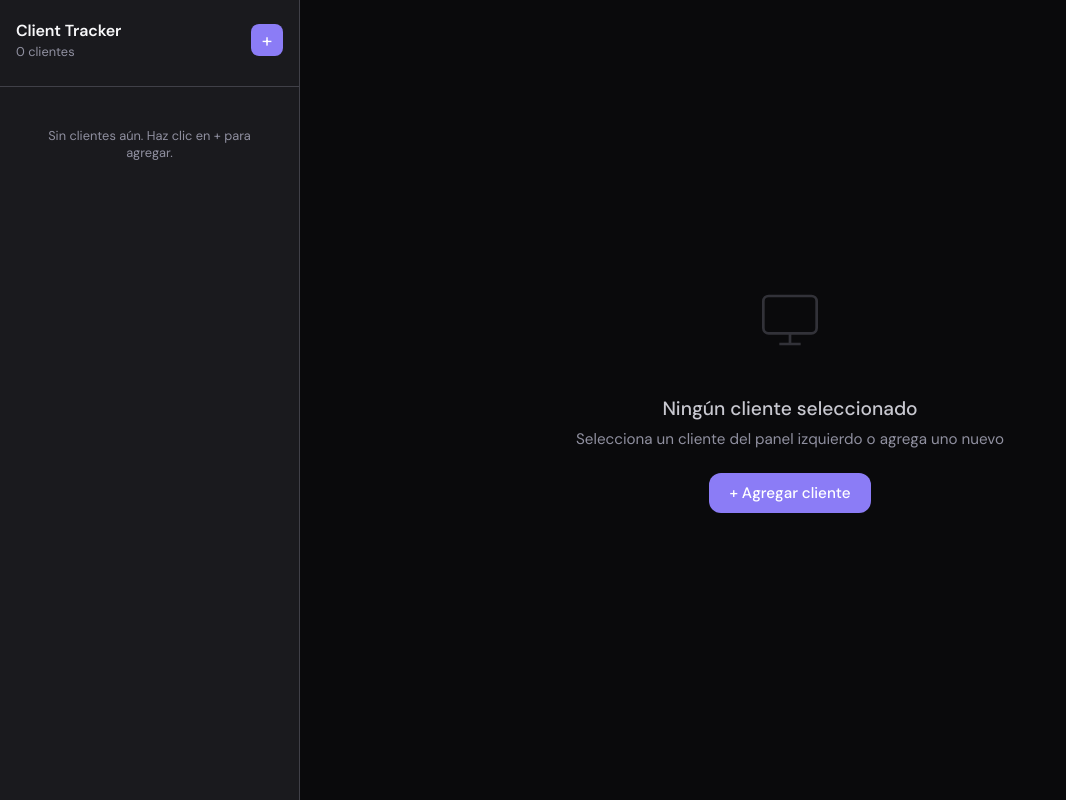
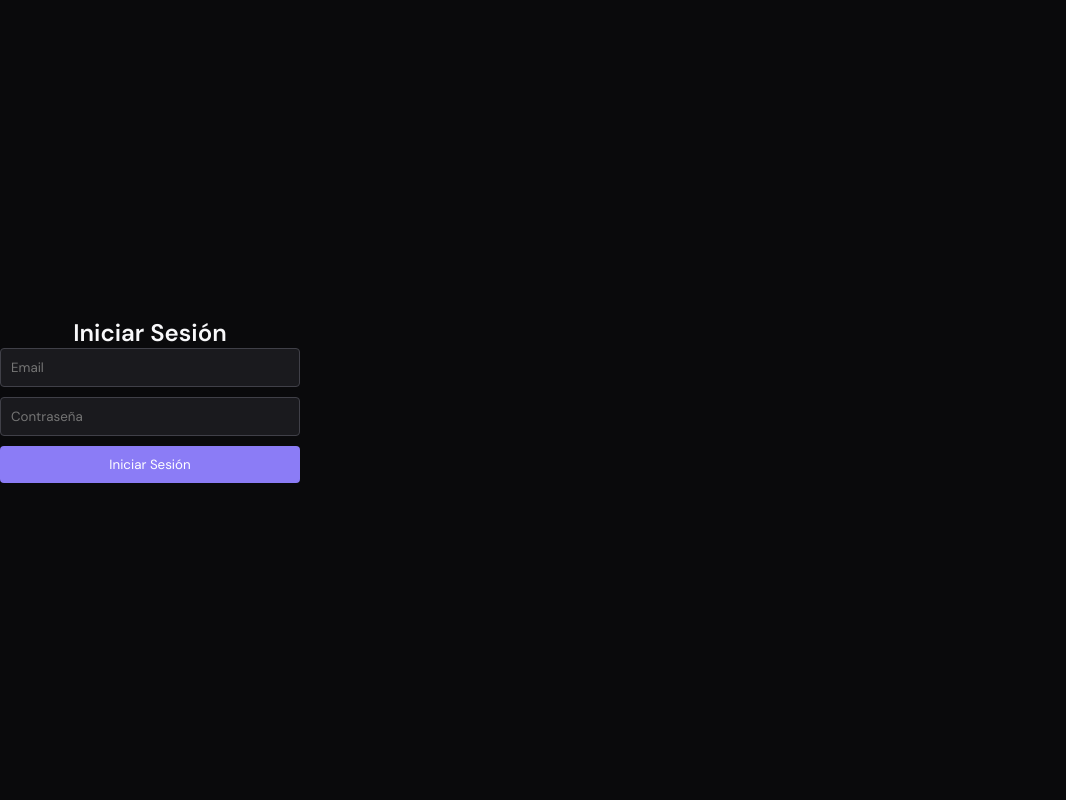
Before and after one commit to Adriel93/client-tracker, a React (Create React App) app: page / in a window 1280 px wide. Shown: the whole page, without its empty margins (0-1066 px from the left). Built offline with nearby package versions, Linux system fonts and the light colour scheme; no server answers.

Commit message:
Add basic authentication with Supabase

```diff
--- a/package.json
+++ b/package.json
@@ -3,10 +3,12 @@
   "version": "1.0.0",
   "private": true,
   "dependencies": {
+    "@supabase/supabase-js": "^2.100.1",
     "dotenv": "^17.3.1",
     "lucide-react": "^0.383.0",
     "react": "^18.2.0",
     "react-dom": "^18.2.0",
+    "react-router-dom": "^7.13.2",
     "react-scripts": "5.0.1"
   },
   "devDependencies": {
--- a/src/App.js
+++ b/src/App.js
@@ -3,6 +3,8 @@ import './index.css';
 import Sidebar from './components/Sidebar';
 import ClientView from './components/ClientView';
 import AddClientModal from './components/AddClientModal';
+import Login from './components/Login';
+import { supabase } from './supabaseClient';
 
 const defaultData = {
   clients: [],
@@ -46,6 +48,7 @@ function makeSyncPayload(currentData) {
 export default function App() {
   const [data, setData] = useState(defaultData);
   const [isLoaded, setIsLoaded] = useState(false);
+  const [user, setUser] = useState(null);
 
   useEffect(() => {
     async function loadData() {
@@ -68,6 +71,21 @@ export default function App() {
     }
 
     loadData();
+
+    const checkUser = async () => {
+      const { data: { user } } = await supabase.auth.getUser();
+      setUser(user);
+    };
+
+    checkUser();
+
+    const { data: authListener } = supabase.auth.onAuthStateChange((event, session) => {
+      setUser(session?.user ?? null);
+    });
+
+    return () => {
+      authListener.subscription.unsubscribe();
+    };
   }, []);
 
   useEffect(() => {
@@ -251,6 +269,14 @@ export default function App() {
     }));
   };
 
+  const handleLogout = async () => {
+    await supabase.auth.signOut();
+  };
+
+  if (!user) {
+    return <Login onLogin={setUser} />;
+  }
+
   return (
     <div style={{ display: 'flex', height: '100vh', width: '100vw', overflow: 'hidden' }}>
       <Sidebar
@@ -261,6 +287,7 @@ export default function App() {
         onSelectClient={(id) => { setSelectedClientId(id); setActiveTab('activities'); }}
         onAddClient={() => setShowAddClient(true)}
         onDeleteClient={deleteClient}
+        onLogout={handleLogout}
       />
 
       <main style={{ flex: 1, overflow: 'hidden', display: 'flex', flexDirection: 'column' }}>
--- /dev/null
+++ b/src/components/Login.js
@@ -0,0 +1,87 @@
+import React, { useState } from 'react';
+import { supabase } from '../supabaseClient';
+
+const Login = ({ onLogin }) => {
+  const [email, setEmail] = useState('');
+  const [password, setPassword] = useState('');
+  const [error, setError] = useState('');
+
+  const handleSubmit = async (e) => {
+    e.preventDefault();
+    setError('');
+
+    const { data, error } = await supabase.auth.signInWithPassword({
+      email,
+      password,
+    });
+
+    if (error) {
+      setError(error.message);
+    } else {
+      onLogin(data.user);
+    }
+  };
+
+  return (
+    <div style={{
+      display: 'flex',
+      flexDirection: 'column',
+      alignItems: 'center',
+      justifyContent: 'center',
+      height: '100vh',
+      backgroundColor: 'var(--bg)',
+      color: 'var(--text1)',
+    }}>
+      <h2>Iniciar Sesión</h2>
+      <form onSubmit={handleSubmit} style={{
+        display: 'flex',
+        flexDirection: 'column',
+        width: '300px',
+      }}>
+        <input
+          type="email"
+          placeholder="Email"
+          value={email}
+          onChange={(e) => setEmail(e.target.value)}
+          required
+          style={{
+            marginBottom: '10px',
+            padding: '10px',
+            border: '1px solid var(--border)',
+            borderRadius: '4px',
+            backgroundColor: 'var(--bg2)',
+            color: 'var(--text1)',
+          }}
+        />
+        <input
+          type="password"
+          placeholder="Contraseña"
+          value={password}
+          onChange={(e) => setPassword(e.target.value)}
+          required
+          style={{
+            marginBottom: '10px',
+            padding: '10px',
+            border: '1px solid var(--border)',
+            borderRadius: '4px',
+            backgroundColor: 'var(--bg2)',
+            color: 'var(--text1)',
+          }}
+        />
+        <button type="submit" style={{
+          padding: '10px',
+          backgroundColor: 'var(--accent)',
+          color: 'white',
+          border: 'none',
+          borderRadius: '4px',
+          cursor: 'pointer',
+        }}>
+          Iniciar Sesión
+        </button>
+        {error && <p style={{ color: 'red', marginTop: '10px' }}>{error}</p>}
+      </form>
+    </div>
+  );
+};
+
+export default Login;
--- a/src/components/Sidebar.js
+++ b/src/components/Sidebar.js
@@ -11,7 +11,7 @@ function getColor(id) {
   return colors[Math.abs(hash) % colors.length];
 }
 
-export default function Sidebar({ clients, activities, pendingItems, selectedClientId, onSelectClient, onAddClient, onDeleteClient }) {
+export default function Sidebar({ clients, activities, pendingItems, selectedClientId, onSelectClient, onAddClient, onDeleteClient, onLogout }) {
   return (
     <aside style={{
       width: 'var(--sidebar)', minWidth: 'var(--sidebar)',
@@ -28,6 +28,7 @@ export default function Sidebar({ clients, activities, pendingItems, selectedCli
               {clients.length} {clients.length === 1 ? 'cliente' : 'clientes'}
             </p>
           </div>
+          <div style={{ display: 'flex', gap: 8 }}>
             <button
               onClick={onAddClient}
               title="Agregar cliente"
@@ -41,6 +42,20 @@ export default function Sidebar({ clients, activities, pendingItems, selectedCli
             >
               +
             </button>
+            <button
+              onClick={onLogout}
+              title="Cerrar sesión"
+              style={{
+                width: 32, height: 32, borderRadius: 'var(--radius-sm)',
+                background: 'var(--bg3)', border: '1px solid var(--border)',
+                color: 'var(--text3)', fontSize: '0.8rem', display: 'flex',
+                alignItems: 'center', justifyContent: 'center',
+                cursor: 'pointer',
+              }}
+            >
+              ↗
+            </button>
+          </div>
         </div>
       </div>
 
--- /dev/null
+++ b/src/supabaseClient.js
@@ -0,0 +1,6 @@
+import { createClient } from '@supabase/supabase-js';
+
+const supabaseUrl = process.env.REACT_APP_SUPABASE_URL;
+const supabaseKey = process.env.REACT_APP_SUPABASE_ANON_KEY;
+
+export const supabase = createClient(supabaseUrl, supabaseKey);
```
Also changed, not shown: 3 other files (tests, documents, lock files or other folders). Lines whose indentation alone changed are shown as unchanged.
